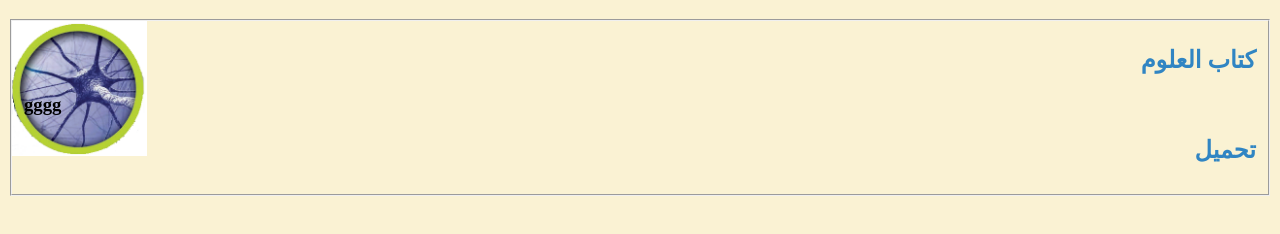
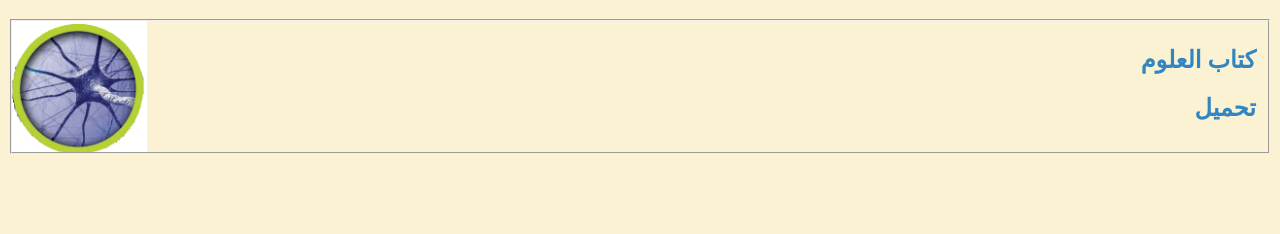
Before and after one commit to osama-aleed/test4, a plain HTML site: page book.html in a window 1280 px wide. Shown: the part 62-296 px from the top of the page. Drawn offline with Linux system fonts and the light colour scheme.

Commit message:
Update book.html

```diff
--- a/book.html
+++ b/book.html
@@ -10,7 +10,6 @@
     <h1>كتب البكلوريا العلمي</h1>
 <form><fieldset id="bokk1">
     <a target="_blank" class="c01" href="كتاب العلوم.pdf"><h2>كتاب العلوم</h2></a>
-    <h3>gggg</h3>
     <a target="_blank" class="c01" download href="كتاب العلوم.pdf"><h2> تحميل</h2></a>
     </fieldset></form>
 </body>
```
